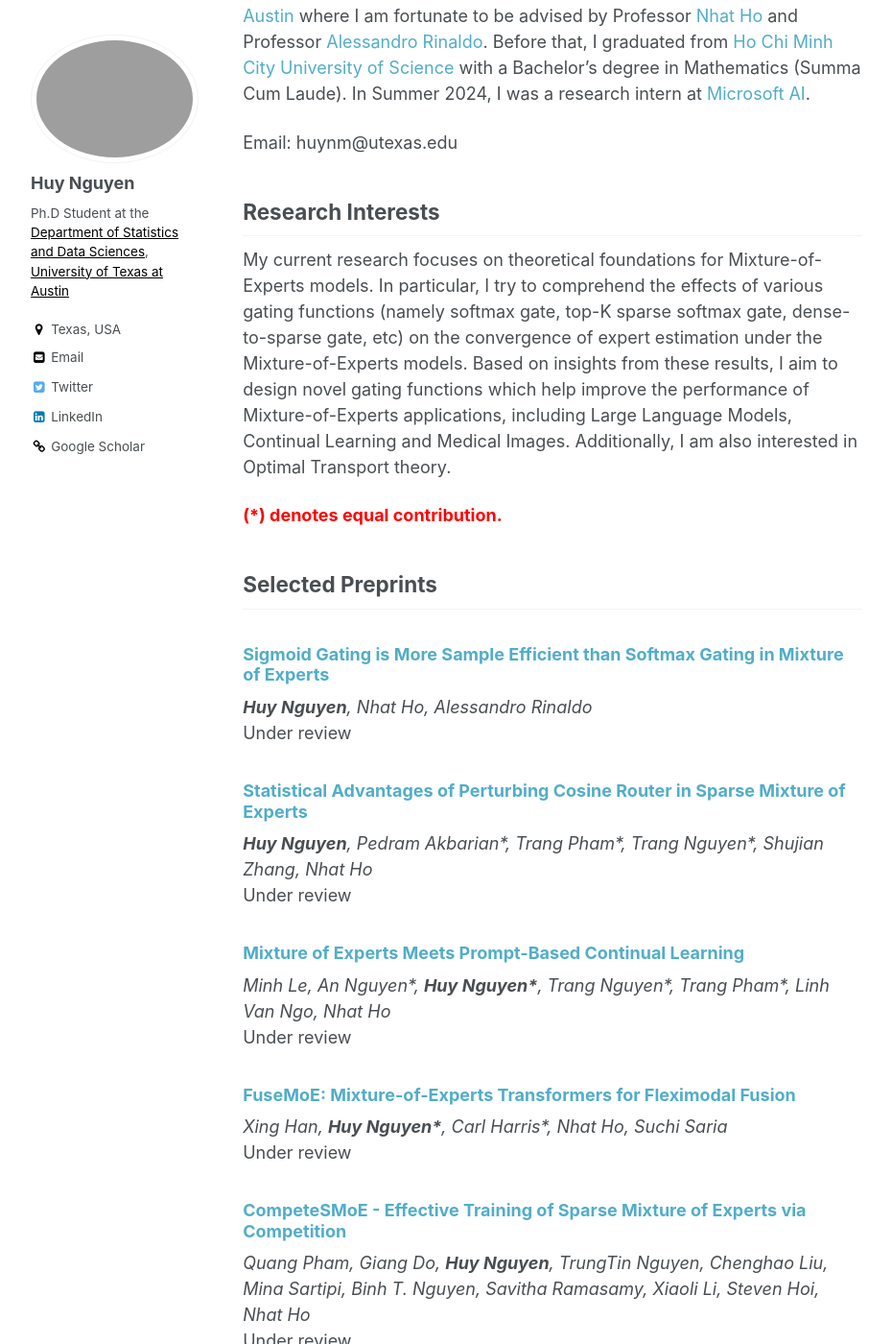
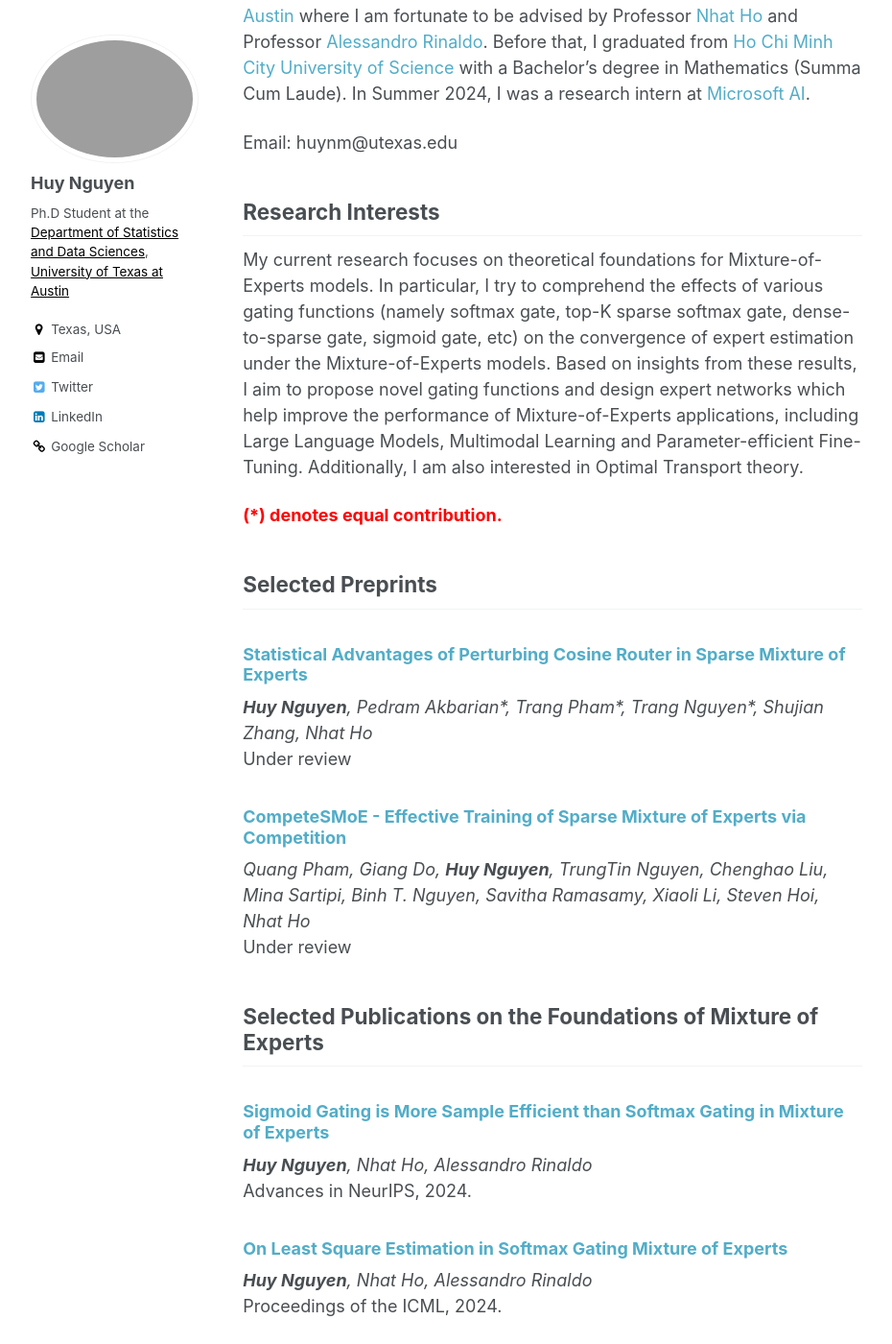
Before and after one commit to snowwhite2011/huyentrang0811.github.io, a Jekyll site: the page built from _pages/about.md, in a window 1280 px wide and 1400 px high, scrolled down 211 px. Shown: the whole window at 96% size, without its empty margins (86-1016 px from the left). Built offline with Jekyll 4.4.1, drawn with Linux system fonts in a browser that asks for light colours; some of the changed text lies outside the part shown.

Commit message:
Update about.md

```diff
--- a/_pages/about.md
+++ b/_pages/about.md
@@ -15,27 +15,21 @@ Welcome to my homepage! I'm Huy Nguyen, a third-year Ph.D student at the [Depart
 
 Email: huynm@utexas.edu
 ## Research Interests
-My current research focuses on theoretical foundations for Mixture-of-Experts models. In particular, I try to comprehend the effects of various gating functions (namely softmax gate, top-K sparse softmax gate, dense-to-sparse gate, etc) on the convergence of expert estimation under the Mixture-of-Experts models. Based on insights from these results, I aim to design novel gating functions which help improve the performance of Mixture-of-Experts applications, including Large Language Models, Continual Learning and Medical Images. Additionally, I am also interested in Optimal Transport theory.
+My current research focuses on theoretical foundations for Mixture-of-Experts models. In particular, I try to comprehend the effects of various gating functions (namely softmax gate, top-K sparse softmax gate, dense-to-sparse gate, sigmoid gate, etc) on the convergence of expert estimation under the Mixture-of-Experts models. Based on insights from these results, I aim to propose novel gating functions and design expert networks which help improve the performance of Mixture-of-Experts applications, including Large Language Models, Multimodal Learning and Parameter-efficient Fine-Tuning. Additionally, I am also interested in Optimal Transport theory.
 
 <span style="color:red"> **(\*) denotes equal contribution.** </span> <br/>
 ## Selected Preprints
-### [Sigmoid Gating is More Sample Efficient than Softmax Gating in Mixture of Experts](https://arxiv.org/abs/2405.13997)
-*__Huy Nguyen__, Nhat Ho, Alessandro Rinaldo*<br/>
-Under review
 ### [Statistical Advantages of Perturbing Cosine Router in Sparse Mixture of Experts](https://arxiv.org/abs/2405.14131)
 *__Huy Nguyen__, Pedram Akbarian\*, Trang Pham\*, Trang Nguyen\*, Shujian Zhang, Nhat Ho*<br/>
-Under review
-### [Mixture of Experts Meets Prompt-Based Continual Learning](https://arxiv.org/abs/2405.14124)
-*Minh Le, An Nguyen\*, __Huy Nguyen\*__, Trang Nguyen\*, Trang Pham\*, Linh Van Ngo, Nhat Ho*<br/>
-Under review
-### [FuseMoE: Mixture-of-Experts Transformers for Fleximodal Fusion](https://arxiv.org/abs/2402.03226)
-*Xing Han, __Huy Nguyen\*__, Carl Harris\*, Nhat Ho, Suchi Saria*<br/>
 Under review
 ### [CompeteSMoE - Effective Training of Sparse Mixture of Experts via Competition](https://arxiv.org/abs/2402.02526)
 *Quang Pham, Giang Do, __Huy Nguyen__, TrungTin Nguyen, Chenghao Liu, Mina Sartipi, Binh T. Nguyen, Savitha Ramasamy, Xiaoli Li, Steven Hoi, Nhat Ho*<br/>
 Under review
 
-## Selected Publications on Mixture of Experts
+## Selected Publications on the Foundations of Mixture of Experts
+### [Sigmoid Gating is More Sample Efficient than Softmax Gating in Mixture of Experts](https://arxiv.org/abs/2405.13997)
+*__Huy Nguyen__, Nhat Ho, Alessandro Rinaldo*<br/>
+Advances in NeurIPS, 2024.
 ### [On Least Square Estimation in Softmax Gating Mixture of Experts](https://arxiv.org/abs/2402.02952)
 *__Huy Nguyen__, Nhat Ho, Alessandro Rinaldo*<br/>
 Proceedings of the ICML, 2024.
@@ -58,6 +52,14 @@ In AISTATS, 2024.
 *__Huy Nguyen__, Khai Nguyen, Nhat Ho*<br/>
 In AISTATS, 2024.
 
+## Selected Publications on the Applications of Mixture of Experts
+### [FuseMoE: Mixture-of-Experts Transformers for Fleximodal Fusion](https://arxiv.org/abs/2402.03226)
+*Xing Han, __Huy Nguyen\*__, Carl Harris\*, Nhat Ho, Suchi Saria*<br/>
+Advances in NeurIPS, 2024.
+### [Mixture of Experts Meets Prompt-Based Continual Learning](https://arxiv.org/abs/2405.14124)
+*Minh Le, An Nguyen\*, __Huy Nguyen\*__, Trang Nguyen\*, Trang Pham\*, Linh Van Ngo, Nhat Ho*<br/>
+Advances in NeurIPS, 2024.
+
 ## Selected Publications on Optimal Transport
 ### [Entropic Gromov-Wasserstein between Gaussian Distributions](https://arxiv.org/abs/2108.10961)
 *__Huy Nguyen\*__, Khang Le\*, Dung Le\*, Dat Do, Tung Pham, Nhat Ho*<br/>
@@ -70,6 +72,7 @@ In AISTATS, 2022.
 Advances in NeurIPS, 2021.
 
 ## Recent News
+- **[Sep 2024]** Three papers on Mixture of Experts, [[1](https://arxiv.org/abs/2405.13997)], [[2](https://arxiv.org/abs/2402.03226)] and [[3](https://arxiv.org/abs/2405.14124)], are accepted to NeurIPS 2024.
 - **[May 2024]** I start my research internship at Microsoft AI where I will work on the applications of Mixture of Experts in Large Language Models.
 - **[May 2024]** Three new papers on Mixture of Experts [[1](https://arxiv.org/abs/2405.13997)], [[2](https://arxiv.org/abs/2405.14131)] and [[3](https://arxiv.org/abs/2405.14124)] are out!
 - **[May 2024]** Three papers on Mixture of Experts, [[1](https://arxiv.org/abs/2402.02952)], [[2](https://arxiv.org/abs/2401.13875)] and [[3](https://arxiv.org/abs/2310.14188)], are accepted to ICML 2024.
```
Also changed, not shown: other parts of _pages/about.md (+1 -1 lines).
